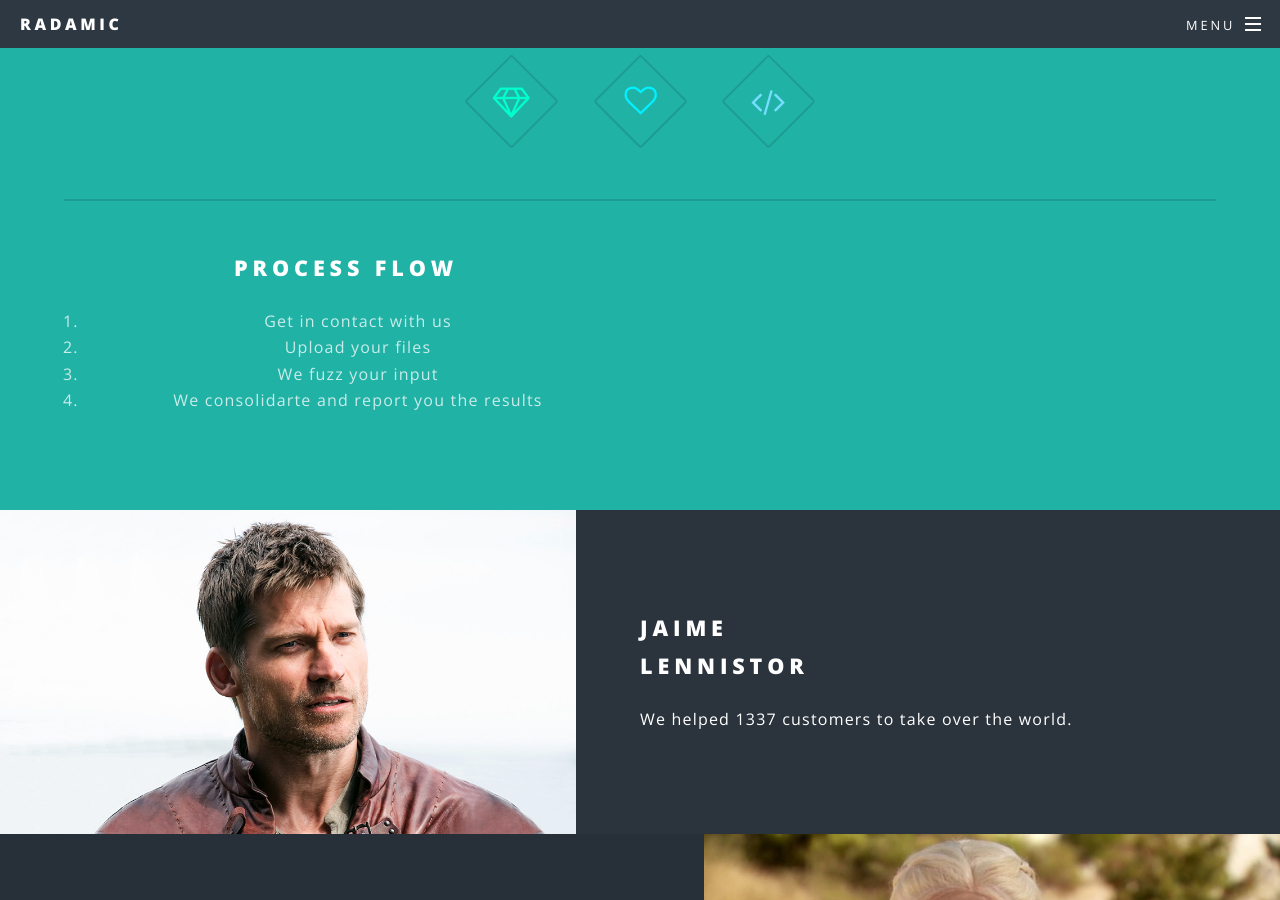
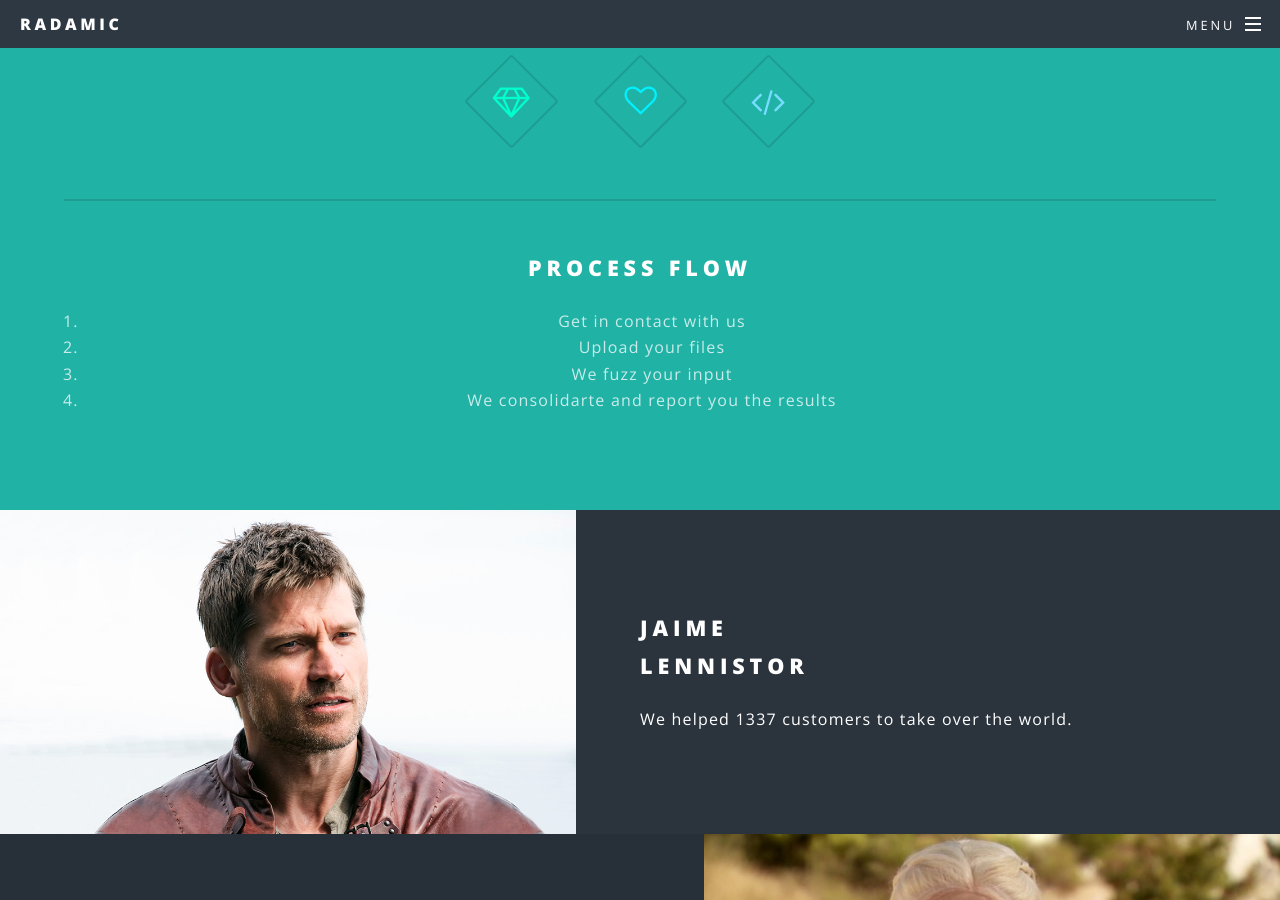
Before and after one commit to radamic/radamic.github.io, a Jekyll site: the page built from index.html, in a window 1280 px wide and 900 px high, scrolled down 1187 px. Built offline with Jekyll 4.4.1, drawn with Linux system fonts in a browser that asks for light colours.

Commit message:
index updated

```diff
--- a/index.html
+++ b/index.html
@@ -30,8 +30,6 @@ layout: landing
 								<li><span class="icon fa-code major style3"><span class="label">Dolor</span></span></li>
 							</ul>
 							<hr />
-							<div class="row">
-							<div class="6u$ 12u$(medium)">
 								<h2>Process Flow</h2>
 									<ol>
 										<li>Get in contact with us</li>
@@ -39,8 +37,6 @@ layout: landing
 										<li>We fuzz your input</li>
 										<li>We consolidarte and report you the results</li>
 									</ol>
-							</div>
-							</div>
 						</div>
 					</section>
 
```
